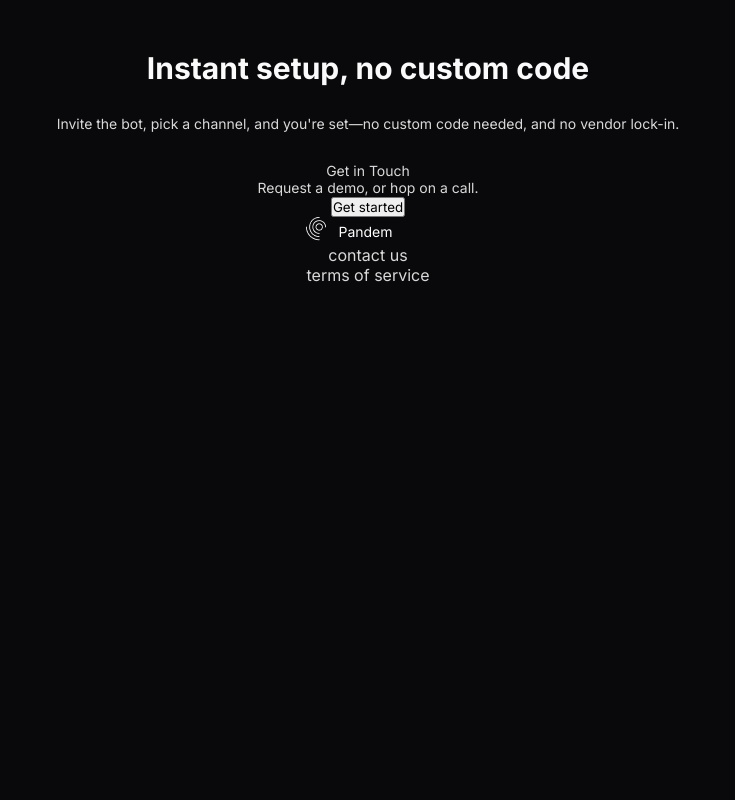
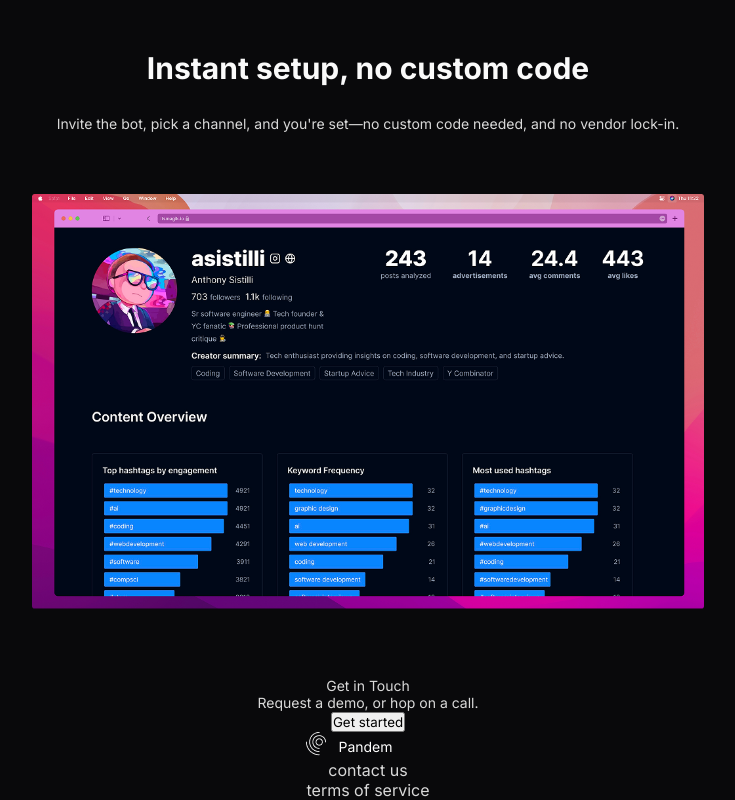
Before and after one commit to Sukhdeep777/practexamen, a plain HTML site: page int1/index.html in a window 1280 px wide. Shown: the part 1890-2690 px from the top of the page, without its empty margins (272-1007 px from the left). Before the commit the page ends 2175 px from the top, so only its background shows below. Drawn offline with Linux system fonts and the light colour scheme.

Commit message:
Imagenes listas

```diff
--- a/int1/index.html
+++ b/int1/index.html
@@ -83,7 +83,9 @@
         <div class="demo-text">
             <h2>Instant setup, no custom code</h2>
             <p>Invite the bot, pick a channel, and you're set—no custom code needed, and no vendor lock-in.</p>
-            <!-- <img src="img/hero_image.png" alt="Imagen de una cuenta de la app Pandem"> -->
+            <div class="img-maing img-maing2">
+                <img src="img/hero_image.png" alt="Cuenta de una imagen">
+            </div>
         </div>
         <div>
             <p>Get in Touch</p>
--- a/int1/style.css
+++ b/int1/style.css
@@ -184,3 +184,8 @@ h3{
     line-height: 28px;
     margin: 24px 0;
 }
+
+.img-maing2{
+    min-width: 311px;
+    max-width: 672px;
+}
```
